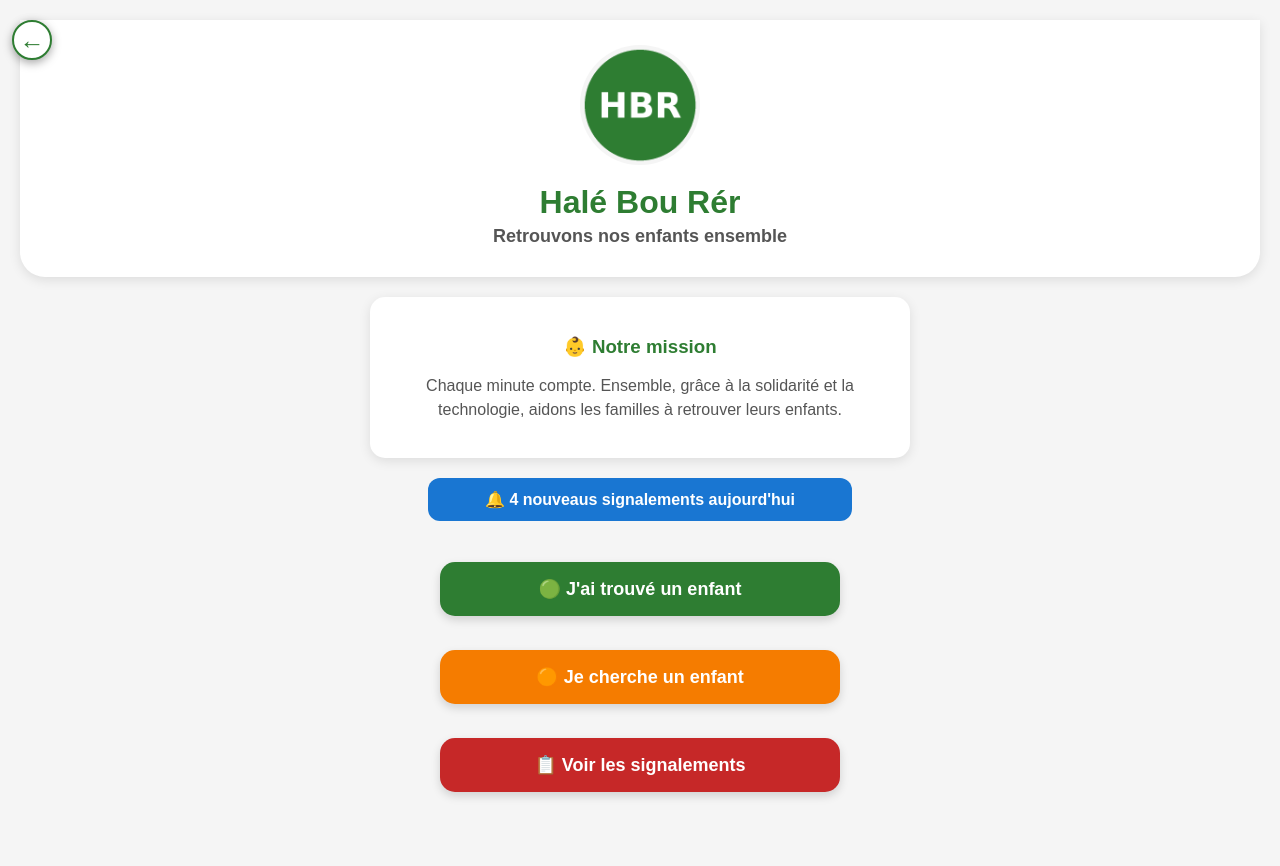
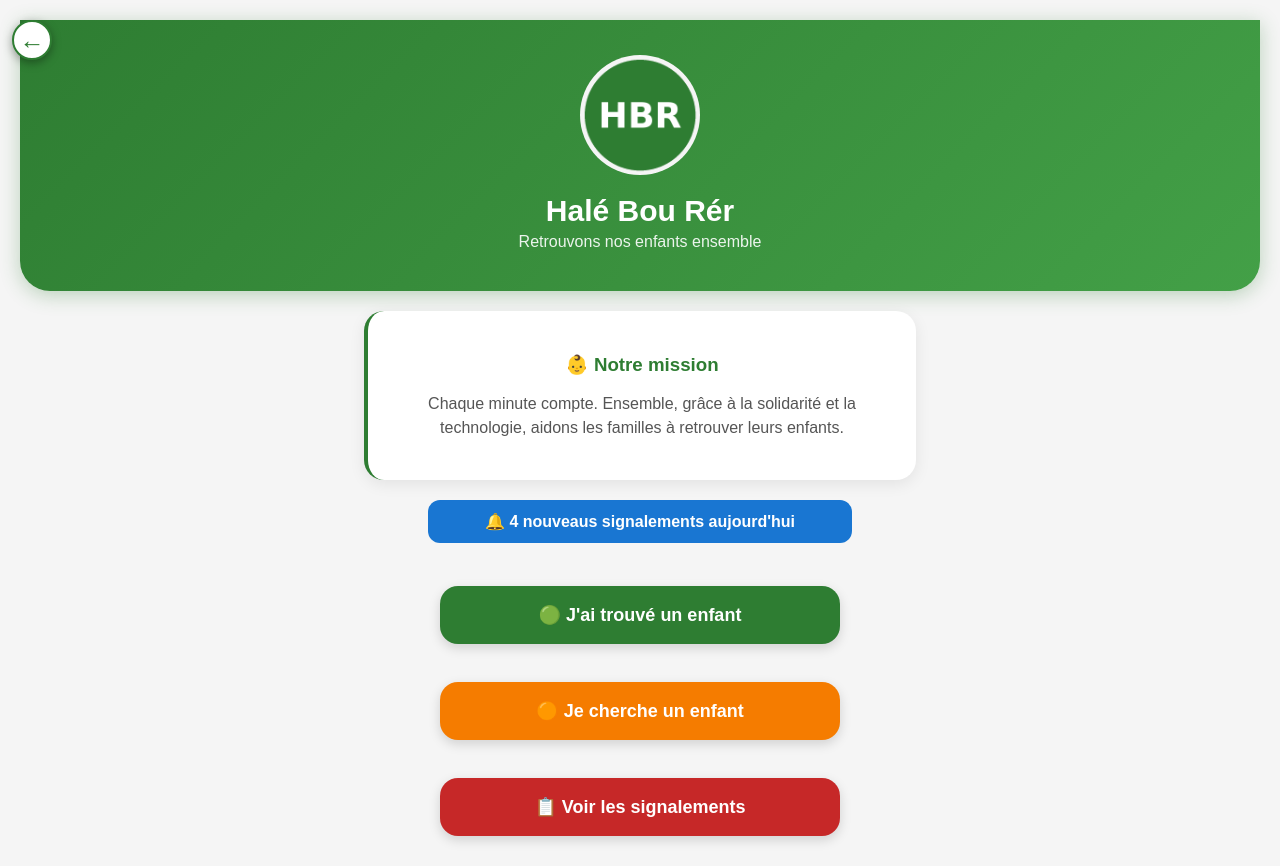
Before and after one commit to symamadou19888-hub/Hale-Bou-Rer, a Flask app: page / in a window 1280 px wide. Before the commit the page ends 798 px from the top, so only its background shows below. Run offline with Flask 3, Linux system fonts and the light colour scheme; data comes from the database, SQL or seed files in the repository.

Commit message:
Design accueil modernise - header degrade et boutons ameliores

```diff
--- a/static/css/style.css
+++ b/static/css/style.css
@@ -69,11 +69,12 @@ a {
 
 .mission {
     background: white;
-    padding: 20px;
+    padding: 24px;
     margin: 20px auto;
     max-width: 500px;
-    border-radius: 15px;
-    box-shadow: 0 3px 12px rgba(0,0,0,0.1);
+    border-radius: 20px;
+    box-shadow: 0 4px 16px rgba(0,0,0,0.08);
+    border-left: 4px solid #2E7D32;
 }
 
 .mission h3 {
@@ -88,11 +89,11 @@ a {
 
 .header {
     text-align: center;
-    background: white;
-    padding: 25px 15px;
+    background: linear-gradient(135deg, #2E7D32 0%, #43A047 100%);
+    padding: 35px 15px;
     margin-bottom: 20px;
-    border-radius: 0 0 25px 25px;
-    box-shadow: 0 3px 12px rgba(0,0,0,0.1);
+    border-radius: 0 0 30px 30px;
+    box-shadow: 0 4px 20px rgba(46,125,50,0.3);
 }
 
 .header img {
@@ -102,24 +103,32 @@ a {
 
 .header h1 {
     margin: 5px;
-    color: #2E7D32;
+    color: white;
+    font-size: 30px;
 }
 
 .header h2 {
     margin: 5px;
-    color: #555;
-    font-size: 18px;
+    color: rgba(255,255,255,0.9);
+    font-size: 16px;
+    font-weight: normal;
 }
 
 .accueil button {
     width: 95%;
     max-width: 400px;
-    padding: 16px;
-    border-radius: 15px;
+    padding: 18px;
+    border-radius: 18px;
     font-size: 18px;
     border: none;
-    margin: 8px auto;
-    box-shadow: 0 4px 10px rgba(0,0,0,0.15);
+    margin: 10px auto;
+    box-shadow: 0 4px 12px rgba(0,0,0,0.15);
+    transition: transform 0.15s ease, box-shadow 0.15s ease;
+}
+
+.accueil button:active {
+    transform: scale(0.97);
+    box-shadow: 0 2px 6px rgba(0,0,0,0.15);
 }
 
 .accueil .btn-trouve {
```
